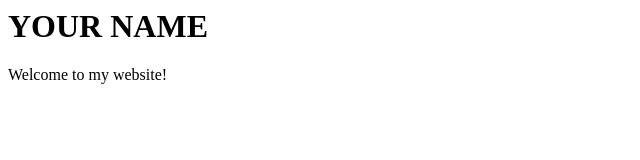
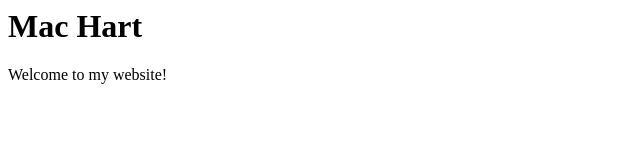
Before and after one commit to HartMac/HartMac.github.io, a plain HTML site: page index.html in a window 1280 px wide. Shown: the whole page, without its empty margins (0-640 px from the left). Drawn offline with Linux system fonts and the light colour scheme.

Commit message:
Update index.html

```diff
--- a/index.html
+++ b/index.html
@@ -1,7 +1,7 @@
 <html>
 
 <body>
-  <h1>YOUR NAME</h1>
+  <h1>Mac Hart</h1>
   <p>Welcome to my website!</p>
 </body>
 
```
